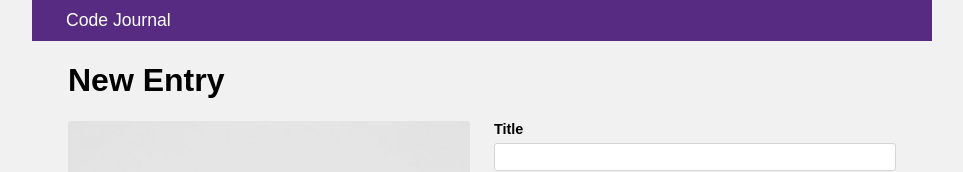
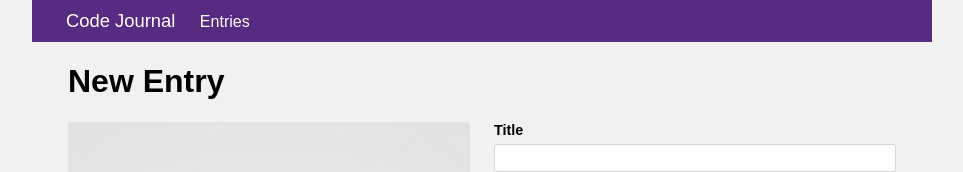
Before and after one commit to mduguil/code-journal, a website: page index.html in a window 1280 px wide. Shown: the top 172 px of the page, without its empty margins (158-1121 px from the left). Drawn offline with Linux system fonts and the light colour scheme.

Commit message:
add nav bar

```diff
--- a/css/styles.css
+++ b/css/styles.css
@@ -7,13 +7,24 @@
   background-color: #562b81;
 }
 
+header {
+  background-color: #562b81;
+  padding: 10px;
+}
+
 h2 {
   background-color: #562b81;
   margin: 0;
-  padding: 10px;
   color: white;
-  font-size: 1.1rem;
+  font-size: 1.15rem;
   font-weight: 400;
+  display: inline;
+  margin-right: 20px;
+}
+
+.nav-entries {
+  background-color: #562b81;
+  color: white;
 }
 
 .row {
--- a/index.html
+++ b/index.html
@@ -18,6 +18,7 @@
   <div class="container page-title">
     <header>
         <h2>Code Journal</h2>
+        <a class="nav-entries">Entries</a>
       </header>
     </div>
   <main>
```
